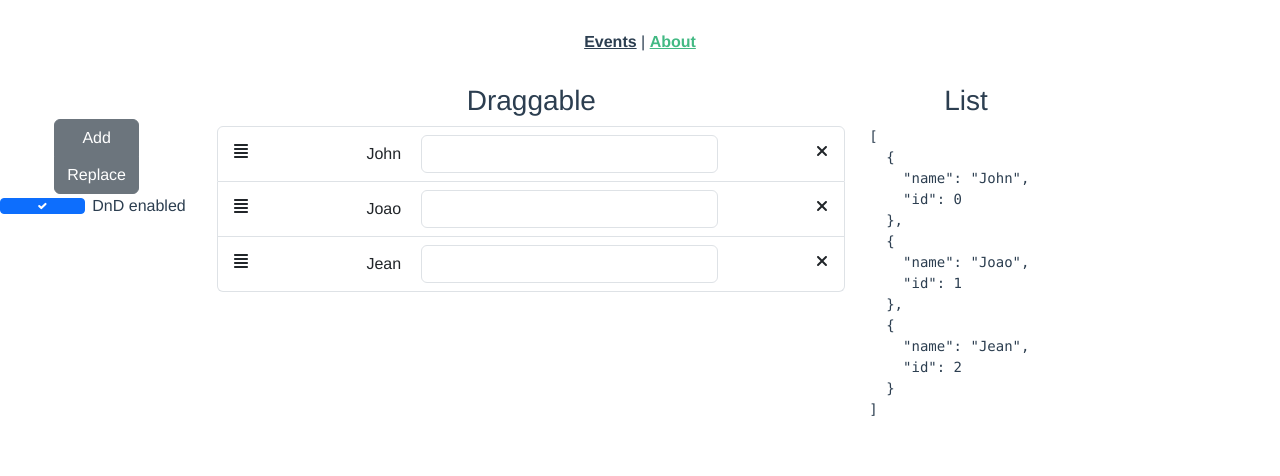
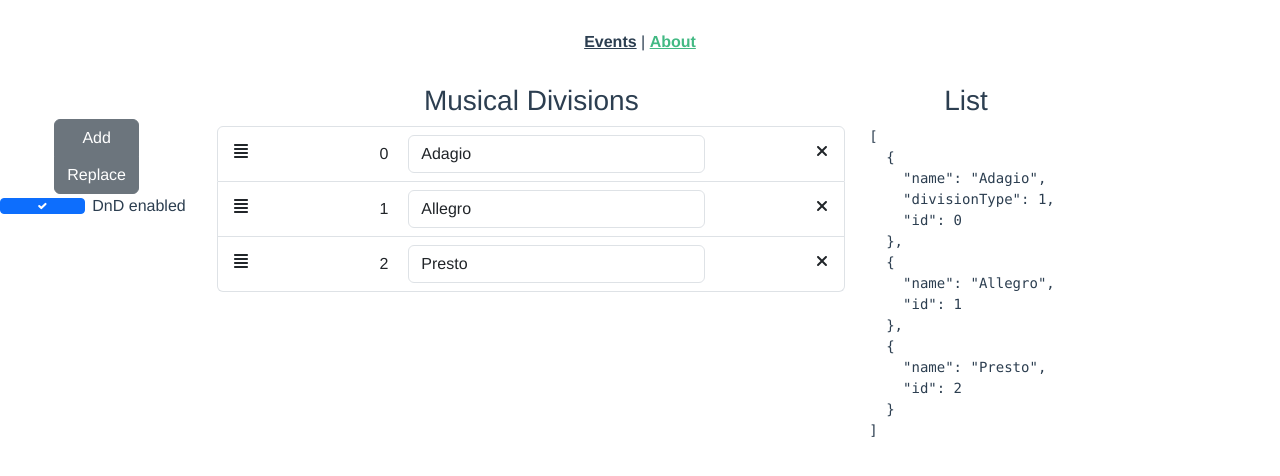
Before and after one commit to apacha/VueJsMasteryPlayground, a Vue app: page /about in a window 1280 px wide. Shown: the top 476 px of the page. Built offline with nearby package versions, Linux system fonts and the light colour scheme.

Commit message:
Trying to fix build

```diff
--- a/src/views/AboutView.vue
+++ b/src/views/AboutView.vue
@@ -15,10 +15,10 @@
     </div>
 
     <div class="col-6">
-      <h3>Draggable {{ draggingInfo }}</h3>
+      <h3>Musical Divisions</h3>
 
       <draggable
-        :list="list"
+        :list="musicalDivisions"
         item-key="name"
         class="list-group"
         ghost-class="ghost"
@@ -30,15 +30,15 @@
         <template #item="{ element, index }">
           <div class="list-group-item" :class="{ 'not-draggable': !enabled }">
             <font-awesome-icon icon="fa-solid fa-align-justify" class="handle" />
-            <span class="text">{{ element.name }} </span>
-            <input type="text" class="form-control" v-model="element.text" />
+            <span class="text">{{ element.id }} </span>
+            <input type="text" class="form-control" v-model="element.name" />
             <font-awesome-icon :icon="['fas', 'times']" class="close" @click="removeAt(index)"/>
           </div>
         </template>
       </draggable>
     </div>
 
-    <rawDisplayer class="col-2" :value="list" title="List" />
+    <rawDisplayer class="col-2" :value="musicalDivisions" title="List" />
   </div>
 </template>
 
@@ -46,7 +46,7 @@
 import draggable from 'vuedraggable'
 let id = 1
 export default {
-  name: 'simple',
+  name: 'simpleDraggable',
   display: 'Simple',
   order: 0,
   components: {
@@ -55,10 +55,10 @@ export default {
   data() {
     return {
       enabled: true,
-      list: [
-        { name: 'John', id: 0 },
-        { name: 'Joao', id: 1 },
-        { name: 'Jean', id: 2 }
+      musicalDivisions: [
+        { name: 'Adagio', divisionType: 1, id: 0 },
+        { name: 'Allegro', id: 1 },
+        { name: 'Presto', id: 2 }
       ],
       dragging: false
     }
@@ -77,21 +77,22 @@ export default {
   },
   methods: {
     add: function () {
-      this.list.push({ name: 'Juan ' + id, id: id++ })
+      this.musicalDivisions.push({ name: 'Juan ' + id, id: id++ })
     },
     replace: function () {
-      this.list = [{ name: 'Edgard', id: id++ }]
+      this.musicalDivisions = [{ name: 'Edgard', id: id++ }]
     },
     removeAt(idx: number) {
-      this.list.splice(idx, 1);
+      this.musicalDivisions.splice(idx, 1);
     },
-    checkMove: function (e) {
+    checkMove: function (e: any) {
       window.console.log('Future index: ' + e.draggedContext.futureIndex)
     }
   }
 }
 </script>
 <style scoped>
+
 .buttons {
   margin-top: 35px;
 }
--- a/src/views/EventDetailsView.vue
+++ b/src/views/EventDetailsView.vue
@@ -12,7 +12,8 @@ import type { EventItem } from '@/types';
 import { ref, onMounted } from 'vue'
 import type { Ref } from 'vue/dist/vue.js';
 
-const event: Ref<EventItem> = ref(null)
+// const event: Ref<EventItem> = ref(null)
+  const event: Ref<EventItem | null> = ref(null)
 
 const props = defineProps({
   id: {
```
